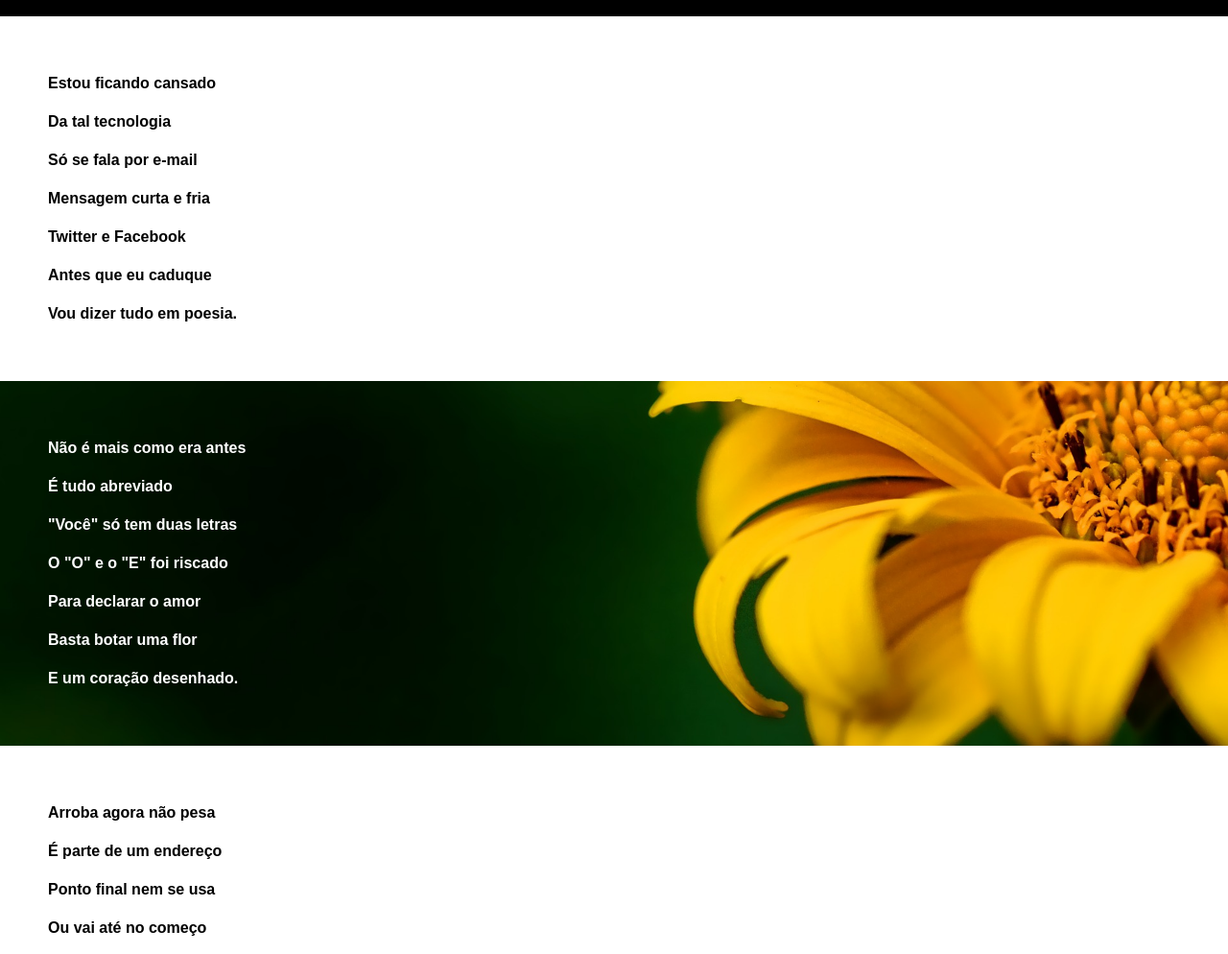
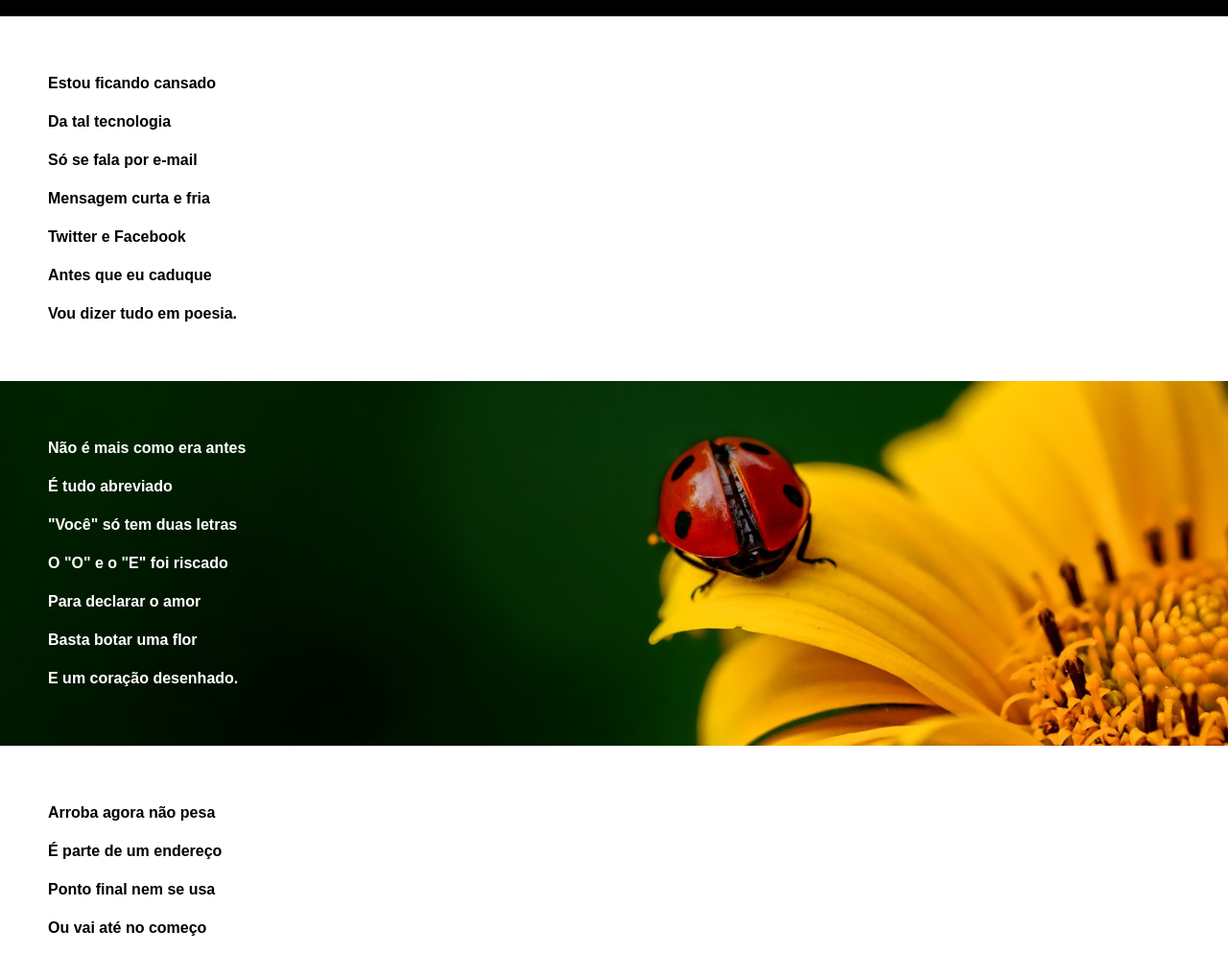
Before and after one commit to JvVinicius/html-css, a plain HTML site: page modulo03/index.html in a window 1280 px wide. Shown: the part 103-1097 px from the top of the page at 96% size. Drawn offline with Linux system fonts and the light colour scheme.

Commit message:
index atualizado

```diff
--- a/modulo03/style/style.css
+++ b/modulo03/style/style.css
@@ -43,7 +43,7 @@ section.backsolid {
 }
 section.backimg1 {
     background-image: url('../imagens/back001.jpg');
-    background-position: bottom center;
+    background-position: right center;
     background-size: cover;
     background-attachment: fixed;
     color: white;
```
Also changed, not shown: modulo03/index.html (renamed from modulo03/cordel.html).
